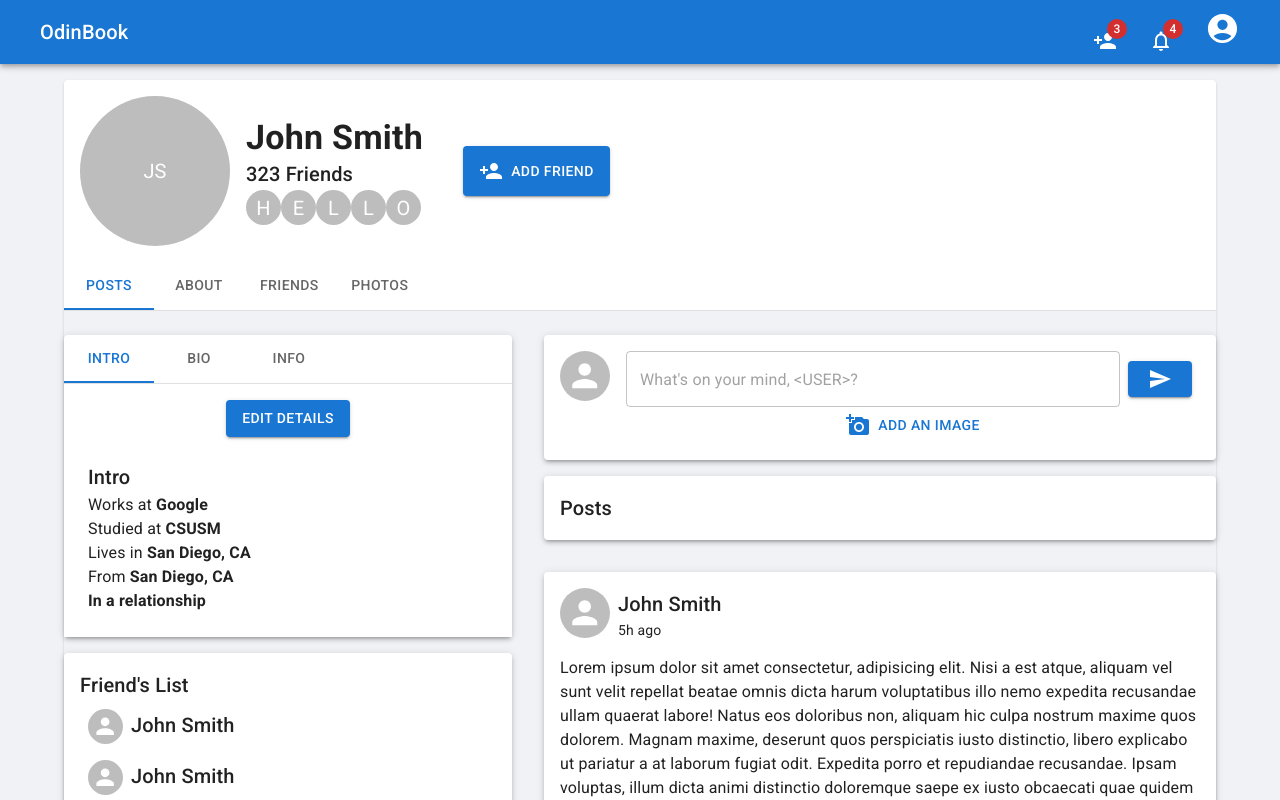
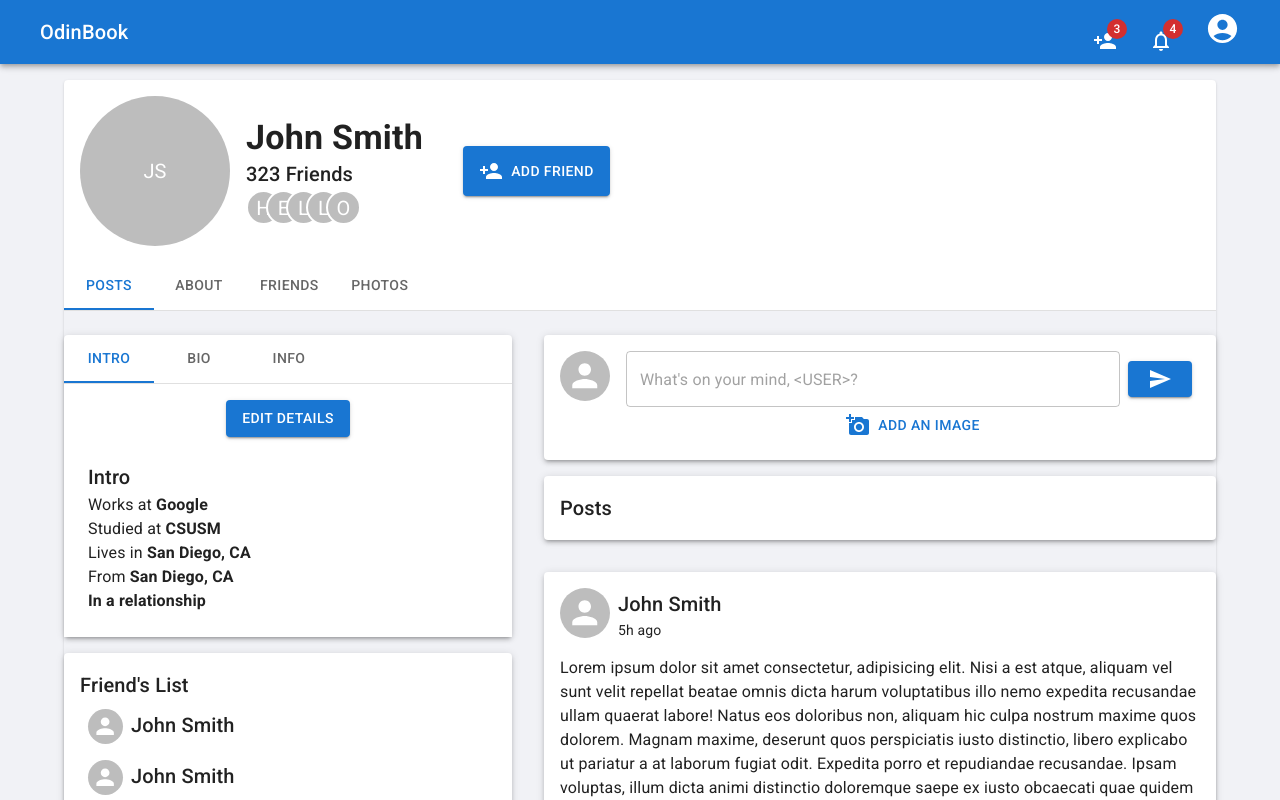
Before and after one commit to DorianDeptuch/odin-book, a Next.js app in the folder client/: page /profile/1 in a window 1280 px wide. Shown: the top 800 px of the page. Built offline with nearby package versions, Linux system fonts and the light colour scheme.

Commit message:
added transform/transition css to avatar components in ProfileHeader

```diff
--- a/client/components/ProfileHeader.js
+++ b/client/components/ProfileHeader.js
@@ -20,6 +20,12 @@ import PersonAddIcon from "@mui/icons-material/PersonAdd";
 const styles = {
   width: avatar_SM,
   height: avatar_SM,
+  border: "solid 2px #fff",
+  transition: "transform 150ms",
+
+  "&:hover ~ &": {
+    transform: "translateX(15px)",
+  },
 };
 
 function TabPanel(props) {
@@ -83,13 +89,18 @@ function ProfileHeader() {
               <Typography variant="h6" component="h6">
                 323 Friends
               </Typography>
-              <Stack direction="row">
+              {/* <Stack direction="row"> */}
+
+              <Box
+                sx={{ display: "grid", gridTemplateColumns: "repeat(5, 20px)" }}
+              >
                 <Avatar sx={styles}>H</Avatar>
                 <Avatar sx={styles}>E</Avatar>
                 <Avatar sx={styles}>L</Avatar>
                 <Avatar sx={styles}>L</Avatar>
                 <Avatar sx={styles}>O</Avatar>
-              </Stack>
+              </Box>
+              {/* </Stack> */}
             </Stack>
             <Button
               variant="contained"
```
